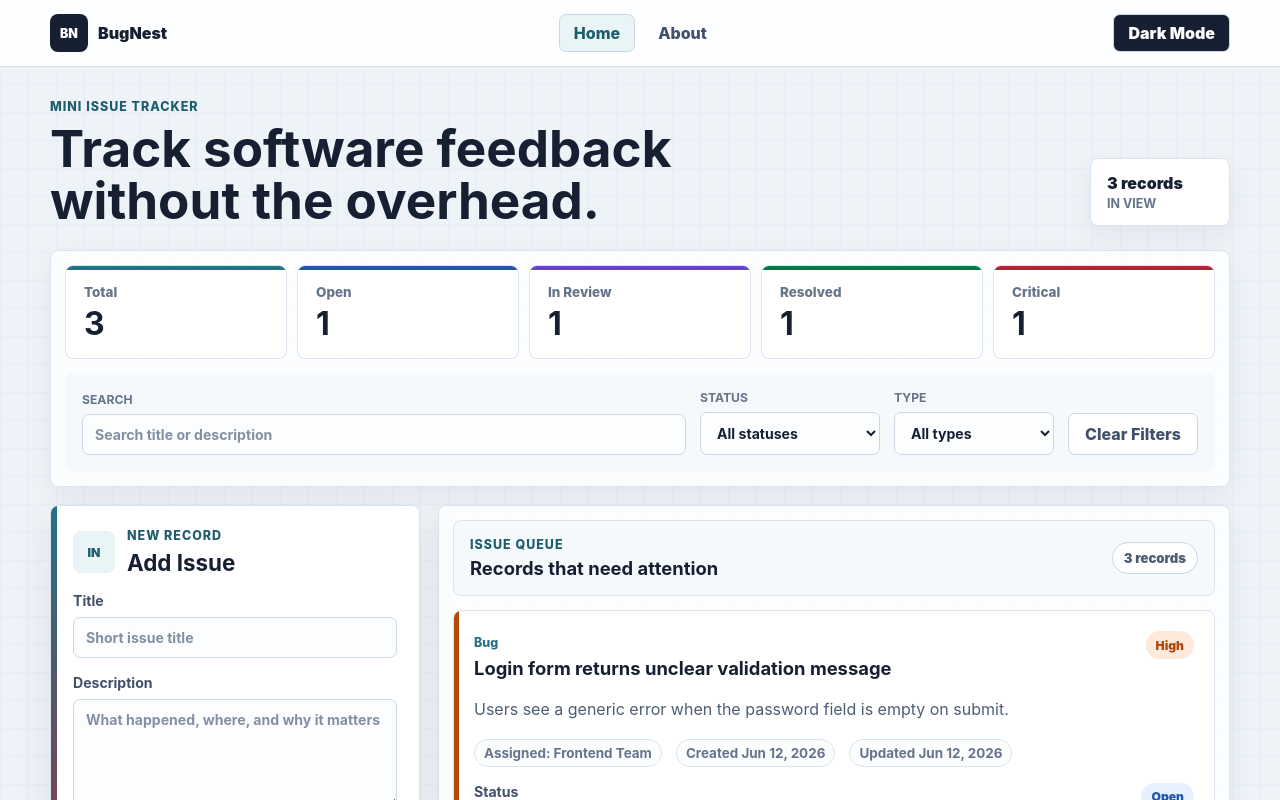
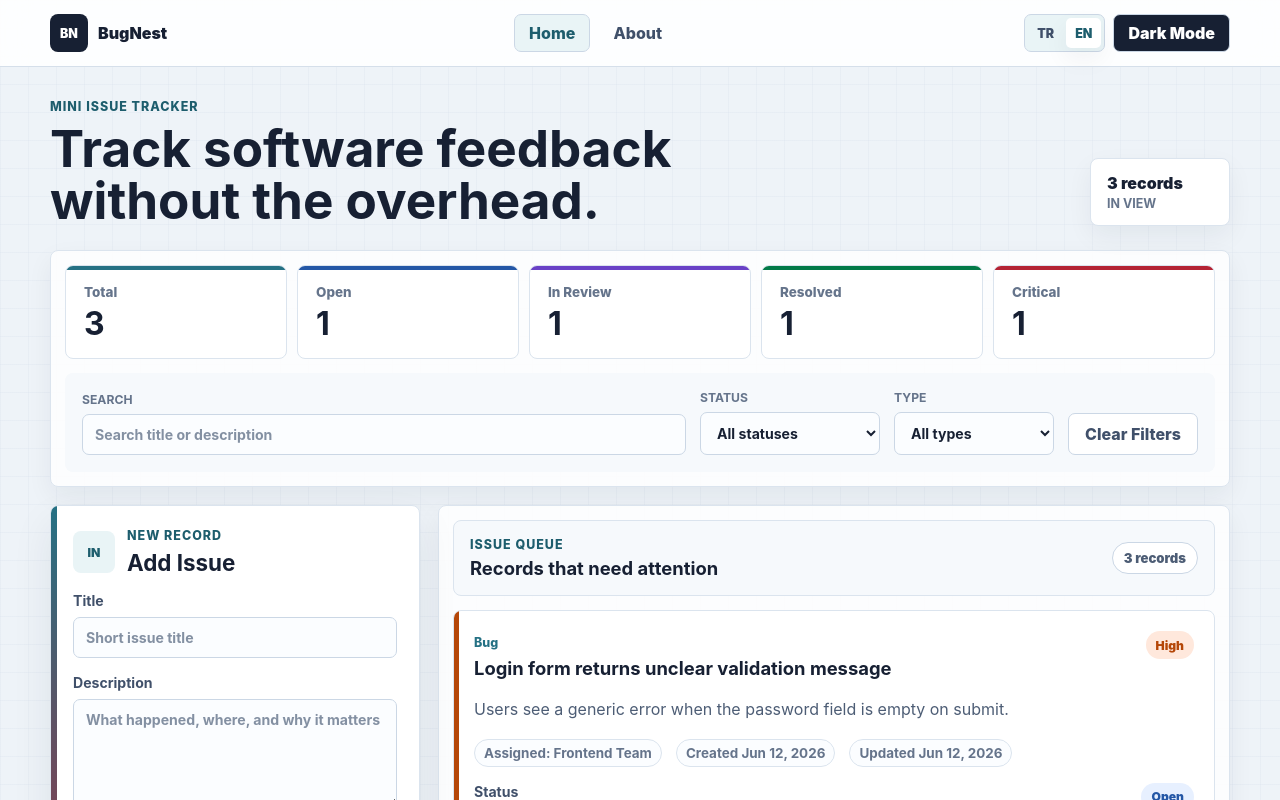
Before and after one commit to Ahmetkrks/software-persona-web-bugnest, a React (Vite) app: page / in a window 1280 px wide. Shown: the top 800 px of the page. Built offline with nearby package versions, Linux system fonts and the light colour scheme.

Commit message:
Add English and Turkish language switcher

```diff
--- a/src/App.jsx
+++ b/src/App.jsx
@@ -2,14 +2,21 @@ import { useEffect, useState } from 'react';
 import Header from './components/Header.jsx';
 import About from './pages/About.jsx';
 import Home from './pages/Home.jsx';
+import { translations } from './utils/translations.js';
 
 function App() {
   const [activePage, setActivePage] = useState('home');
   const [theme, setTheme] = useState(() => localStorage.getItem('bugnest_theme') || 'light');
+  const [language, setLanguage] = useState(() => localStorage.getItem('bugnest_language') || 'en');
+  const t = translations[language];
 
   useEffect(() => {
     localStorage.setItem('bugnest_theme', theme);
   }, [theme]);
+
+  useEffect(() => {
+    localStorage.setItem('bugnest_language', language);
+  }, [language]);
 
   const toggleTheme = () => {
     setTheme((currentTheme) => (currentTheme === 'light' ? 'dark' : 'light'));
@@ -17,8 +24,16 @@ function App() {
 
   return (
     <div className="app-shell" data-theme={theme}>
-      <Header activePage={activePage} setActivePage={setActivePage} theme={theme} onToggleTheme={toggleTheme} />
-      {activePage === 'home' ? <Home /> : <About />}
+      <Header
+        activePage={activePage}
+        setActivePage={setActivePage}
+        theme={theme}
+        onToggleTheme={toggleTheme}
+        language={language}
+        setLanguage={setLanguage}
+        t={t}
+      />
+      {activePage === 'home' ? <Home t={t} /> : <About t={t} />}
     </div>
   );
 }
--- a/src/components/Header.jsx
+++ b/src/components/Header.jsx
@@ -1,4 +1,4 @@
-function Header({ activePage, setActivePage, theme, onToggleTheme }) {
+function Header({ activePage, setActivePage, theme, onToggleTheme, language, setLanguage, t }) {
   return (
     <header className="site-header">
       <button className="brand" type="button" onClick={() => setActivePage('home')}>
@@ -6,26 +6,45 @@ function Header({ activePage, setActivePage, theme, onToggleTheme }) {
         <span>BugNest</span>
       </button>
 
-      <nav className="site-nav" aria-label="Main navigation">
+      <nav className="site-nav" aria-label={t.nav.mainNavigation}>
         <button
           className={activePage === 'home' ? 'nav-link nav-link--active' : 'nav-link'}
           type="button"
           onClick={() => setActivePage('home')}
         >
-          Home
+          {t.nav.home}
         </button>
         <button
           className={activePage === 'about' ? 'nav-link nav-link--active' : 'nav-link'}
           type="button"
           onClick={() => setActivePage('about')}
         >
-          About
+          {t.nav.about}
         </button>
       </nav>
 
-      <button className="theme-toggle" type="button" onClick={onToggleTheme} aria-pressed={theme === 'dark'}>
-        {theme === 'dark' ? 'Light Mode' : 'Dark Mode'}
-      </button>
+      <div className="header-actions">
+        <div className="language-switch" aria-label={t.nav.languageLabel}>
+          <button
+            className={language === 'tr' ? 'language-switch__button language-switch__button--active' : 'language-switch__button'}
+            type="button"
+            onClick={() => setLanguage('tr')}
+          >
+            TR
+          </button>
+          <button
+            className={language === 'en' ? 'language-switch__button language-switch__button--active' : 'language-switch__button'}
+            type="button"
+            onClick={() => setLanguage('en')}
+          >
+            EN
+          </button>
+        </div>
+
+        <button className="theme-toggle" type="button" onClick={onToggleTheme} aria-pressed={theme === 'dark'}>
+          {theme === 'dark' ? t.nav.lightMode : t.nav.darkMode}
+        </button>
+      </div>
     </header>
   );
 }
--- a/src/components/StatsPanel.jsx
+++ b/src/components/StatsPanel.jsx
@@ -6,12 +6,12 @@ const statItems = [
   { label: 'Critical', key: 'critical', tone: 'critical' }
 ];
 
-function StatsPanel({ stats }) {
+function StatsPanel({ stats, t }) {
   return (
-    <section className="stats-panel" aria-label="Issue statistics">
+    <section className="stats-panel" aria-label={t.home.statsLabel}>
       {statItems.map((item) => (
         <div className={`stat-card stat-card--${item.tone}`} key={item.key}>
-          <span>{item.label}</span>
+          <span>{t.stats[item.key]}</span>
           <strong>{stats[item.key]}</strong>
         </div>
       ))}
--- a/src/index.css
+++ b/src/index.css
@@ -159,6 +159,39 @@ button {
 .site-nav {
   display: flex;
   gap: 8px;
+}
+
+.header-actions {
+  display: flex;
+  align-items: center;
+  gap: 8px;
+}
+
+.language-switch {
+  display: inline-grid;
+  grid-template-columns: repeat(2, 1fr);
+  gap: 3px;
+  border: 1px solid var(--border);
+  border-radius: 7px;
+  background: var(--surface-muted);
+  padding: 3px;
+}
+
+.language-switch__button {
+  min-height: 30px;
+  border: 0;
+  border-radius: 5px;
+  background: transparent;
+  color: var(--label);
+  padding: 0 9px;
+  font-size: 0.78rem;
+  font-weight: 900;
+}
+
+.language-switch__button--active {
+  background: var(--surface);
+  color: var(--accent-strong);
+  box-shadow: var(--shadow-soft);
 }
 
 .nav-link {
@@ -780,6 +813,15 @@ textarea:focus {
     grid-template-columns: repeat(2, 1fr);
   }
 
+  .header-actions {
+    display: grid;
+    grid-template-columns: 1fr;
+  }
+
+  .language-switch {
+    width: 100%;
+  }
+
   .theme-toggle {
     width: 100%;
   }
--- /dev/null
+++ b/src/utils/translations.js
@@ -0,0 +1,196 @@
+export const translations = {
+  en: {
+    nav: {
+      home: 'Home',
+      about: 'About',
+      mainNavigation: 'Main navigation',
+      darkMode: 'Dark Mode',
+      lightMode: 'Light Mode',
+      languageLabel: 'Language'
+    },
+    common: {
+      cancel: 'Cancel',
+      records: 'records',
+      record: 'record',
+      inView: 'in view'
+    },
+    home: {
+      eyebrow: 'Mini issue tracker',
+      title: 'Track software feedback without the overhead.',
+      resultLabel: 'Current result count',
+      queueEyebrow: 'Issue queue',
+      queueTitle: 'Records that need attention',
+      statsLabel: 'Issue statistics'
+    },
+    stats: {
+      total: 'Total',
+      open: 'Open',
+      inReview: 'In Review',
+      resolved: 'Resolved',
+      critical: 'Critical'
+    },
+    form: {
+      editEyebrow: 'Edit record',
+      newEyebrow: 'New record',
+      updateTitle: 'Update Issue',
+      addTitle: 'Add Issue',
+      title: 'Title',
+      titlePlaceholder: 'Short issue title',
+      description: 'Description',
+      descriptionPlaceholder: 'What happened, where, and why it matters',
+      type: 'Type',
+      priority: 'Priority',
+      status: 'Status',
+      assignedTo: 'Assigned To',
+      assignedPlaceholder: 'Team or person'
+    },
+    filters: {
+      search: 'Search',
+      searchPlaceholder: 'Search title or description',
+      status: 'Status',
+      type: 'Type',
+      allStatuses: 'All statuses',
+      allTypes: 'All types',
+      clear: 'Clear Filters'
+    },
+    card: {
+      assigned: 'Assigned',
+      created: 'Created',
+      updated: 'Updated',
+      status: 'Status',
+      edit: 'Edit',
+      delete: 'Delete'
+    },
+    empty: {
+      title: 'No matching issues',
+      message: 'Try adjusting the search or filters.'
+    },
+    about: {
+      eyebrow: 'About BugNest',
+      title: 'A compact internship project for tracking software issues.',
+      description:
+        'BugNest is a mini issue, bug, and feedback tracking app built to demonstrate practical React state management, reusable components, LocalStorage persistence, and a clean dashboard interface without a backend.',
+      purposeTitle: 'Purpose',
+      purpose:
+        'The app helps teams record project feedback, update progress, filter records, and understand the current workload through simple statistics.',
+      technologiesTitle: 'Technologies',
+      technologies: [
+        'React + Vite',
+        'JavaScript functional components',
+        'Pure CSS responsive design',
+        'LocalStorage persistence',
+        'Netlify-ready static build'
+      ]
+    },
+    options: {
+      Bug: 'Bug',
+      Feature: 'Feature',
+      UI: 'UI',
+      Performance: 'Performance',
+      Low: 'Low',
+      Medium: 'Medium',
+      High: 'High',
+      Critical: 'Critical',
+      Open: 'Open',
+      'In Review': 'In Review',
+      Resolved: 'Resolved'
+    }
+  },
+  tr: {
+    nav: {
+      home: 'Ana Sayfa',
+      about: 'Hakkında',
+      mainNavigation: 'Ana navigasyon',
+      darkMode: 'Koyu Mod',
+      lightMode: 'Açık Mod',
+      languageLabel: 'Dil'
+    },
+    common: {
+      cancel: 'Vazgeç',
+      records: 'kayıt',
+      record: 'kayıt',
+      inView: 'görüntüleniyor'
+    },
+    home: {
+      eyebrow: 'Mini hata takip sistemi',
+      title: 'Yazılım geri bildirimlerini sade ve düzenli takip et.',
+      resultLabel: 'Geçerli sonuç sayısı',
+      queueEyebrow: 'Hata listesi',
+      queueTitle: 'Takip edilmesi gereken kayıtlar',
+      statsLabel: 'Hata istatistikleri'
+    },
+    stats: {
+      total: 'Toplam',
+      open: 'Açık',
+      inReview: 'İncelemede',
+      resolved: 'Çözüldü',
+      critical: 'Kritik'
+    },
+    form: {
+      editEyebrow: 'Kaydı düzenle',
+      newEyebrow: 'Yeni kayıt',
+      updateTitle: 'Hata Güncelle',
+      addTitle: 'Hata Ekle',
+      title: 'Başlık',
+      titlePlaceholder: 'Kısa hata başlığı',
+      description: 'Açıklama',
+      descriptionPlaceholder: 'Ne oldu, nerede oldu ve neden önemli?',
+      type: 'Tür',
+      priority: 'Öncelik',
+      status: 'Durum',
+      assignedTo: 'Atanan Kişi',
+      assignedPlaceholder: 'Ekip veya kişi'
+    },
+    filters: {
+      search: 'Ara',
+      searchPlaceholder: 'Başlık veya açıklamada ara',
+      status: 'Durum',
+      type: 'Tür',
+      allStatuses: 'Tüm durumlar',
+      allTypes: 'Tüm türler',
+      clear: 'Filtreleri Temizle'
+    },
+    card: {
+      assigned: 'Atanan',
+      created: 'Oluşturuldu',
+      updated: 'Güncellendi',
+      status: 'Durum',
+      edit: 'Düzenle',
+      delete: 'Sil'
+    },
+    empty: {
+      title: 'Eşleşen hata yok',
+      message: 'Arama veya filtreleri değiştirerek tekrar deneyin.'
+    },
+    about: {
+      eyebrow: 'BugNest Hakkında',
+      title: 'Yazılım hata takibi için hazırlanmış kompakt bir staj projesi.',
+      description:
+        'BugNest; React state yönetimi, yeniden kullanılabilir bileşenler, LocalStorage kalıcılığı ve backendsiz temiz bir dashboard arayüzünü göstermek için geliştirilmiş mini bir issue, bug ve geri bildirim takip uygulamasıdır.',
+      purposeTitle: 'Amaç',
+      purpose:
+        'Uygulama; ekiplerin proje geri bildirimlerini kaydetmesini, ilerlemeyi güncellemesini, kayıtları filtrelemesini ve iş yükünü basit istatistiklerle anlamasını sağlar.',
+      technologiesTitle: 'Teknolojiler',
+      technologies: [
+        'React + Vite',
+        'JavaScript fonksiyonel bileşenler',
+        'Pure CSS responsive tasarım',
+        'LocalStorage kalıcılığı',
+        'Netlify uyumlu statik build'
+      ]
+    },
+    options: {
+      Bug: 'Bug',
+      Feature: 'Özellik',
+      UI: 'Arayüz',
+      Performance: 'Performans',
+      Low: 'Düşük',
+      Medium: 'Orta',
+      High: 'Yüksek',
+      Critical: 'Kritik',
+      Open: 'Açık',
+      'In Review': 'İncelemede',
+      Resolved: 'Çözüldü'
+    }
+  }
+};
```
Also changed, not shown: src/components/FilterBar.jsx (+10 -10 lines), src/components/IssueCard.jsx (+11 -11 lines), src/components/IssueForm.jsx (+17 -17 lines), src/pages/About.jsx (+10 -19 lines), src/pages/Home.jsx (+15 -11 lines).
